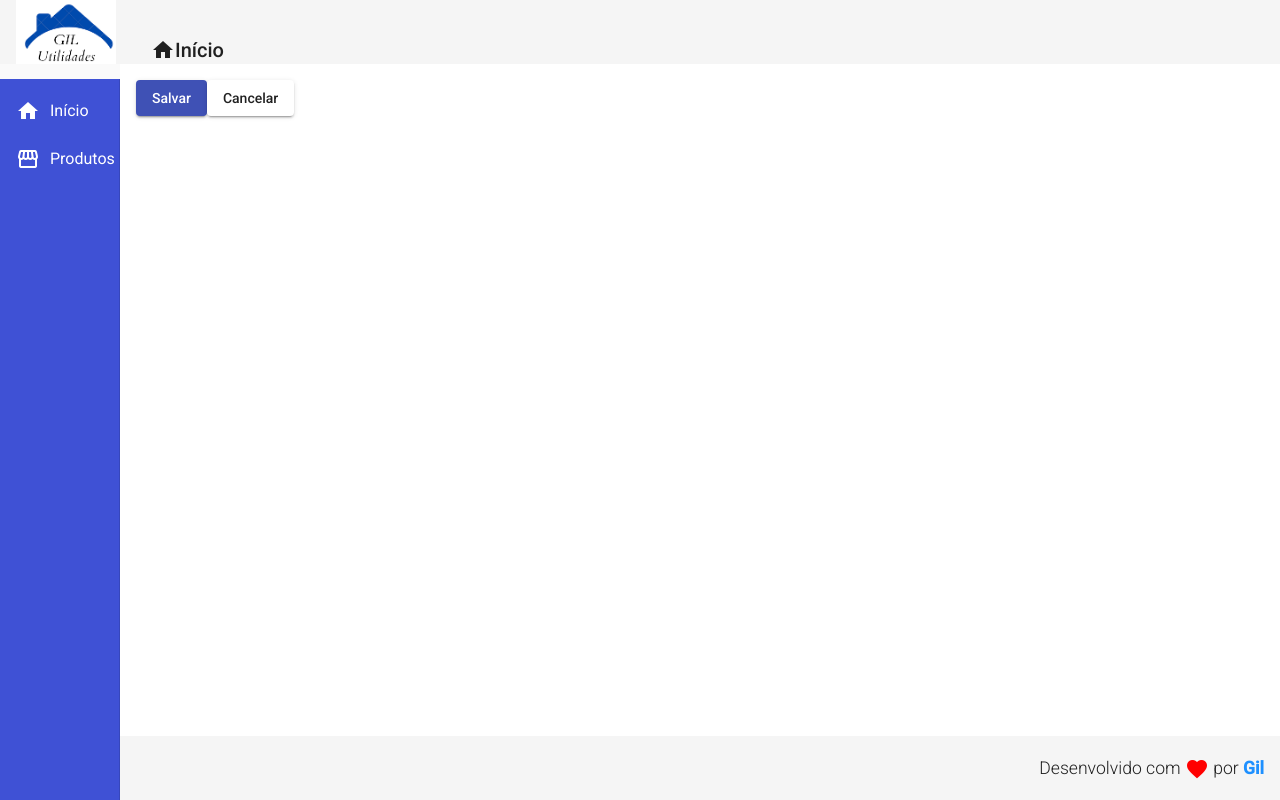
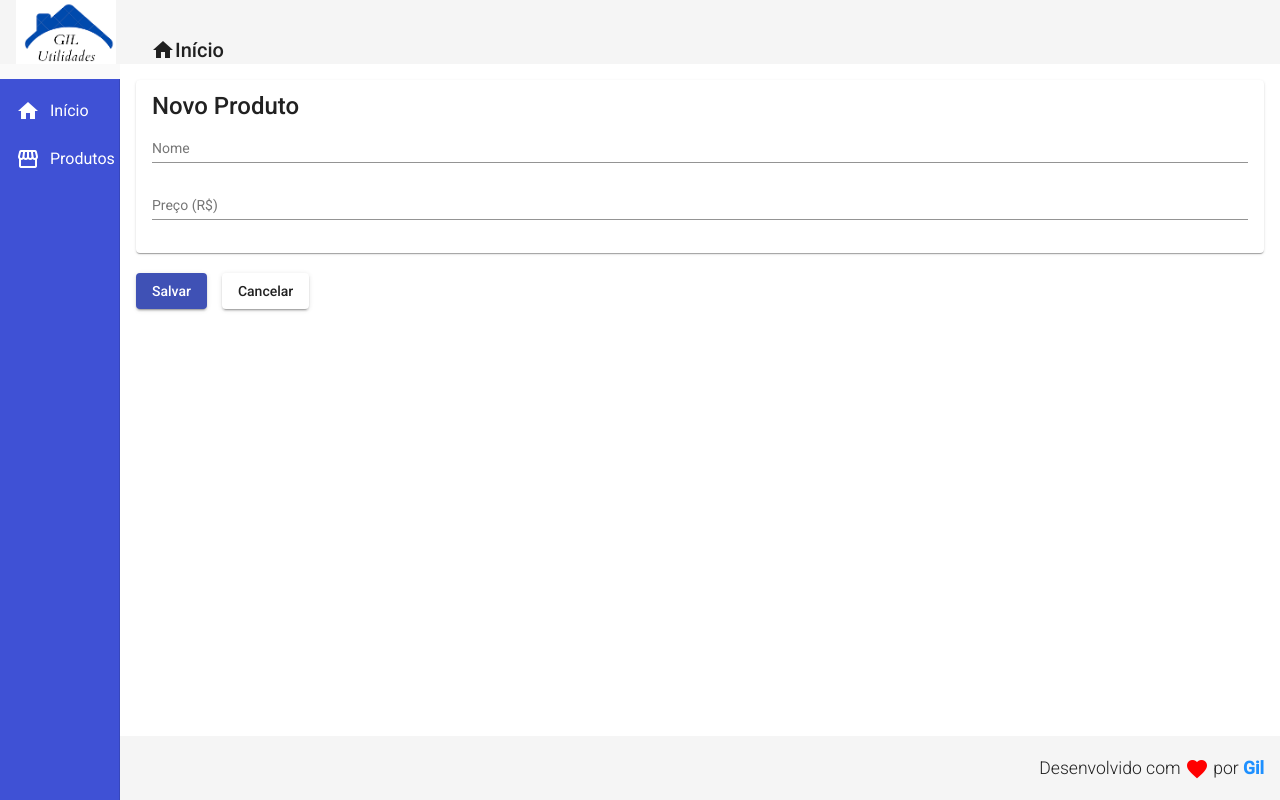
Before and after one commit to Givaild/Crud-Angular-Web, an Angular app: page /products/create in a window 1280 px wide. Built offline with nearby package versions, Linux system fonts and the light colour scheme.

Commit message:
feat: for create product

```diff
--- a/src/app/components/product/product-create/product-create.component.css
+++ b/src/app/components/product/product-create/product-create.component.css
@@ -0,0 +1,8 @@
+form {
+    display: flex;
+    flex-direction: column;
+}
+
+button {
+    margin: 20px 15px 0px 0px
+}
--- a/src/app/components/product/product-create/product-create.component.html
+++ b/src/app/components/product/product-create/product-create.component.html
@@ -1,3 +1,15 @@
+<mat-card>
+   <mat-card-title> Novo Produto</mat-card-title>
+   <form>
+      <mat-form-field>
+         <input matInput placeholder="Nome"[(ngModel)]=product.name name="name">
+      </mat-form-field>
+
+      <mat-form-field>
+         <input matInput placeholder="Preço (R$)" [(ngModel)]=product.price name="price">
+      </mat-form-field>
+   </form>
+</mat-card>
 <button color="primary" mat-raised-button (click) = "createProduct()">
    Salvar
 </button>
```
Also changed, not shown: src/app/app.module.ts (+8 -1 lines).
